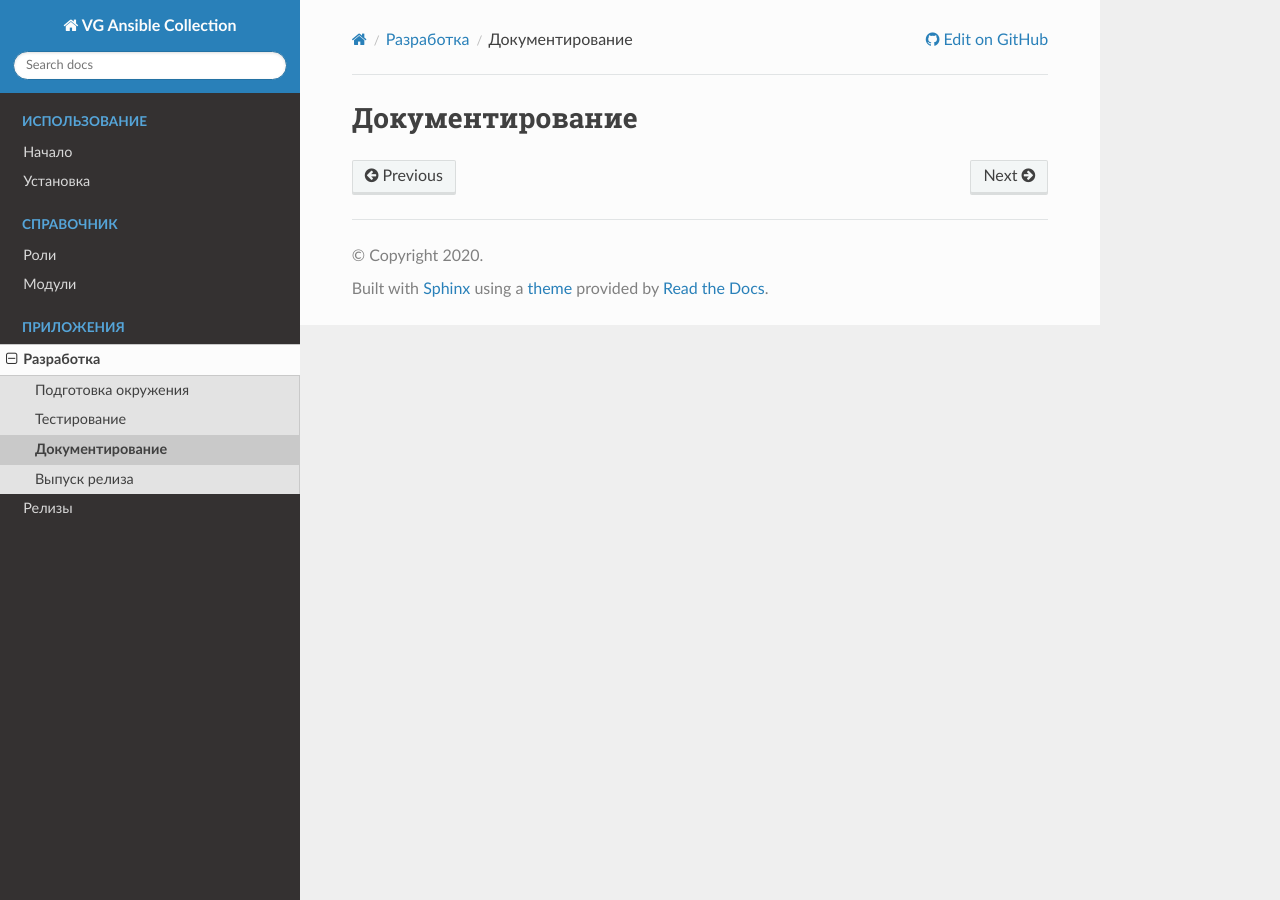
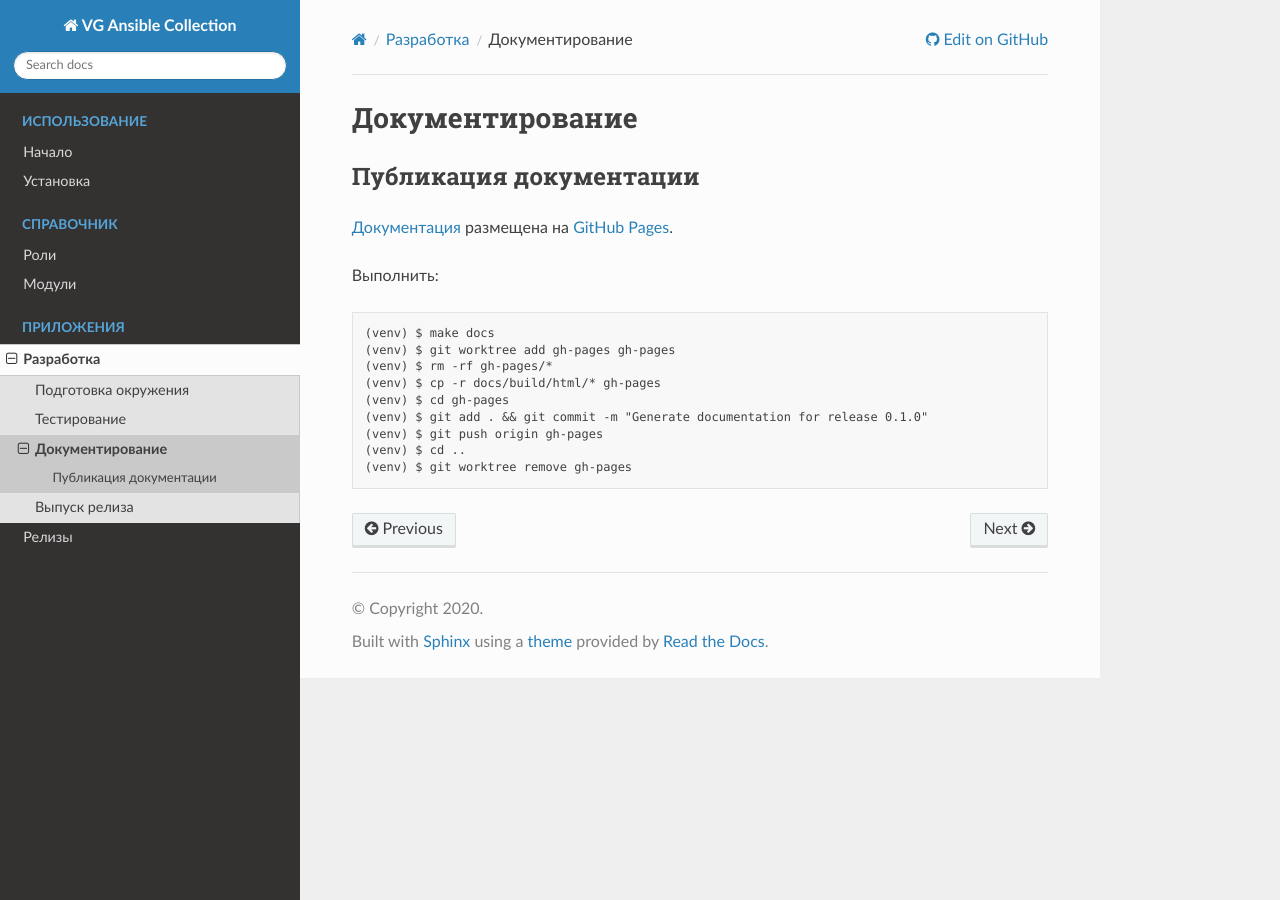
Before and after one commit to gurv/vg-ansible, a Sphinx documentation site: the page built from docs/source/development/documentation.rst, in a window 1280 px wide. Built offline with Sphinx 7.4.7 and the Read the Docs theme 2.0.0, drawn with Linux system fonts in a browser that asks for light colours.

Commit message:
publishing

```diff
--- a/docs/source/development/documentation.rst
+++ b/docs/source/development/documentation.rst
@@ -1,2 +1,22 @@
 Документирование
 ================
+
+Публикация документации
+-----------------------
+
+`Документация`_ размещена на `GitHub Pages`_.
+
+Выполнить::
+
+    (venv) $ make docs
+    (venv) $ git worktree add gh-pages gh-pages
+    (venv) $ rm -rf gh-pages/*
+    (venv) $ cp -r docs/build/html/* gh-pages
+    (venv) $ cd gh-pages
+    (venv) $ git add . && git commit -m "Generate documentation for release 0.1.0"
+    (venv) $ git push origin gh-pages
+    (venv) $ cd ..
+    (venv) $ git worktree remove gh-pages
+
+.. _Документация: https://gurv.github.io/vg-ansible/
+.. _GitHub Pages: https://pages.github.com/
```
